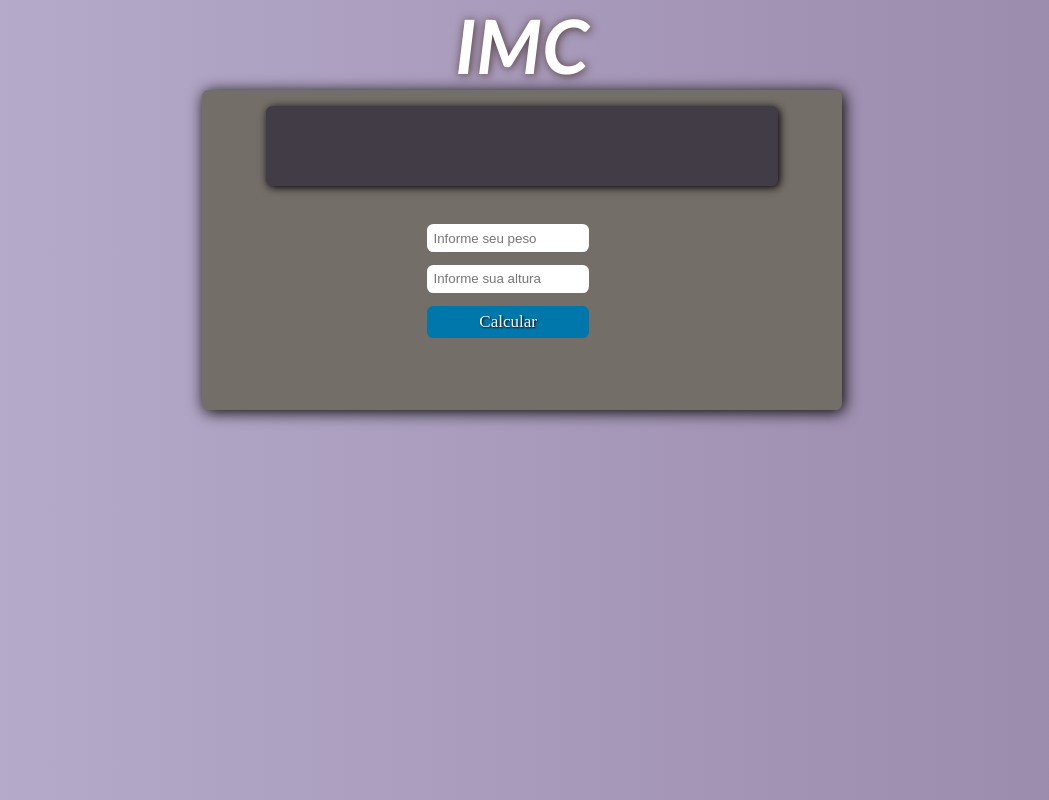
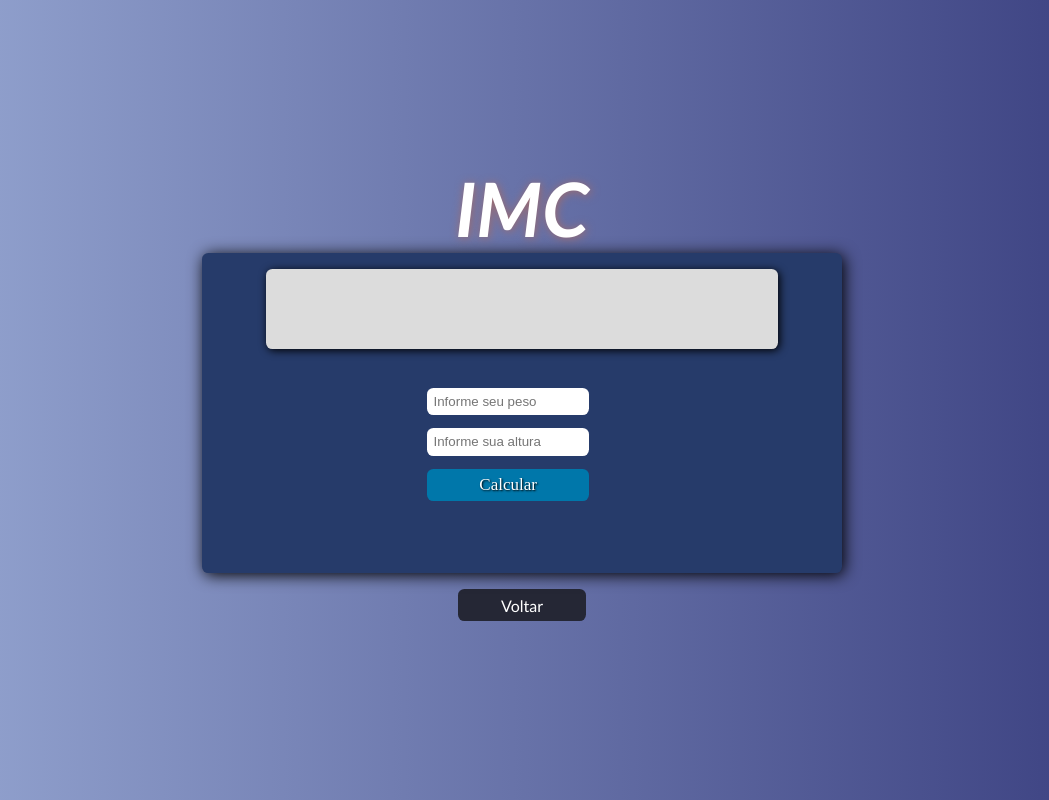
Before and after one commit to Alexandre192001/IMC, a plain HTML site: page index.html in a window 1280 px wide. Shown: the whole page, without its empty margins (118-1167 px from the left). Drawn offline with Linux system fonts and the light colour scheme.

Commit message:
Adicionando botao de voltar na pagina

```diff
--- a/index.css
+++ b/index.css
@@ -8,22 +8,26 @@
 .sessao-principal{
   height: 100vh;
   width: 100%;
+  display: flex;
+  flex-direction: column;
+  justify-content: center;
+  align-items: center;
   background-image: linear-gradient(to left,
-  #98a,
-  #87a9);
+  rgb(56, 61, 126),
+  rgba(81, 109, 181, 0.6));
 }
 .titulo-section{
   text-align: center;
   color: #fff;
   font-size: 50px;
   font-family: 'Trebuchet MS', 'Lucida Sans Unicode', 'Lucida Grande', 'Lucida Sans', Arial, sans-serif;
-  text-shadow: 1px 1px 10px rgb(80, 56, 56);
+  text-shadow: 1px 1px 10px rgb(160, 107, 107);
   font-style: italic;
 }
 .container{
   position: relative;
   border: none;
-  background-color: rgb(116, 110, 104);
+  background-color: rgb(38, 59, 106);
   box-shadow: 2px 2px 1rem;
   width: 50%;
   display: flex;
@@ -40,7 +44,7 @@
   top: 1rem;
   border: none;
   width: 80%;
-  background-color: rgb(65, 60, 70);
+  background-color: rgb(220, 220, 220);
   height: 5rem;
   border-radius: .4rem ;
   box-shadow: .1rem .1rem .5rem #000;
@@ -51,16 +55,15 @@
 
 }
 .resultado-imc>.resultado-peso{
-  color: #fff;
+  color: rgb(5, 5, 5);
   font-size: 20px;
   font-family:fantasy;
   letter-spacing: .8px;
-  text-shadow: 1px 1px 1px #000;
 }
 .resultado-imc>.resultado-situacao{
   width: 50%;
   font-size: 20px;
-  color: #fff;
+  color: rgb(0, 0, 0);
   font-family: 'Trebuchet MS', 'Lucida Sans Unicode', 'Lucida Grande', 'Lucida Sans', Arial, sans-serif;
 
 }
@@ -98,6 +101,24 @@
   border: solid 1px #07a;
 }
 
+.btn_voltar_port{
+  display: block;
+  border: none;
+  background-color: rgb(37, 39, 53);
+  width: 10%;
+  text-align: center;
+  font-family:'Trebuchet MS', 'Lucida Sans Unicode', 'Lucida Grande', 'Lucida Sans', Arial, sans-serif;
+  padding: .4rem .4rem;
+  border-radius: .4rem;
+  color: #fff;
+  transition: all .4s;
+  margin: 1rem 0;
+  text-decoration: none;
+}
+.btn_voltar_port:hover{
+  transform: scale(1.1);
+}
+
 @media(max-width:560px){
   .resultado-imc{
     flex-direction: column;
--- a/index.html
+++ b/index.html
@@ -29,6 +29,8 @@
         <button class="btn_imc">Calcular</button>
       </div>
     </div>
+    <a class="btn_voltar_port" href="https://alexandre192001.github.io/portfolio/">Voltar</a>
+
 
   </section>
 </body>
```
Also changed, not shown: index.js (line endings or trailing spaces).
